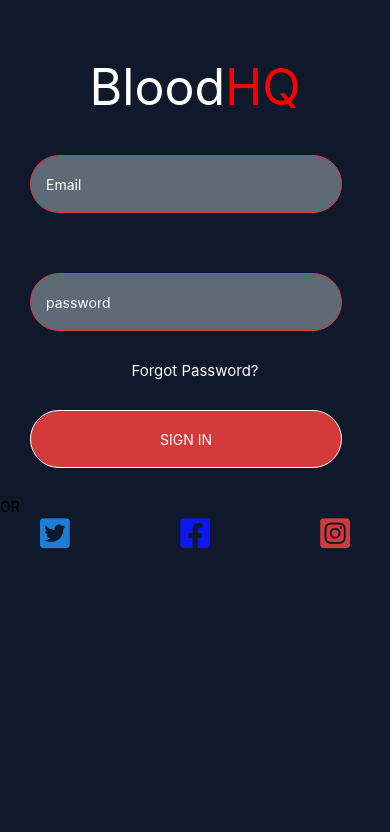
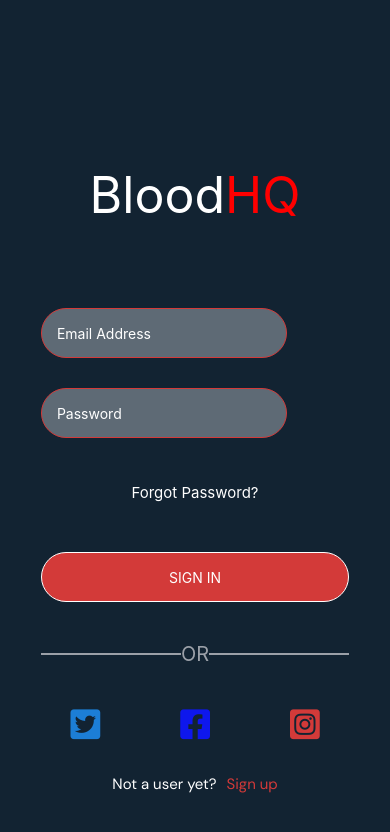
Before and after one commit to Holutunde/Bloodfinder, a React Native app: screen /Login in a window 390 px wide. Shown: the top 832 px of the page. Built offline with nearby package versions, Linux system fonts and the light colour scheme.

Commit message:
feature(login): UI Adjustments

```diff
--- a/App.js
+++ b/App.js
@@ -17,19 +17,12 @@ const customFonts = {
 const App = () => {
   const [fontsLoaded] = useFonts(customFonts)
   return (
-    <NavigationContainer>
-      <AuthStack />
-    </NavigationContainer>
+    <NavigationContainer>{fontsLoaded && <AuthStack />}</NavigationContainer>
   )
 }
 
 export default App
 
 const styles = StyleSheet.create({
-  container: {
-    flex: 1,
-    backgroundColor: '#fff',
-    alignItems: 'center',
-    justifyContent: 'center',
-  },
+  container: {},
 })
--- /dev/null
+++ b/components/Input.js
@@ -0,0 +1,235 @@
+import React, { useState, useRef } from 'react'
+import {
+  View,
+  TextInput,
+  TouchableOpacity,
+  Dimensions,
+  ScrollView,
+  Keyboard,
+} from 'react-native'
+
+import Text from './Text'
+import {
+  textInputBackground,
+  textInputBorder,
+  textBorderFocused,
+  inputTextColor,
+} from '../constants/color.js'
+
+const Input = ({
+  value,
+  onChangeText,
+  placeholder = '',
+  autoCapitalize = 'sentences',
+  secureTextEntry = false,
+  coverStyle = {},
+  RightIcon = null,
+  LeftIcon = null,
+  multiline = false,
+  style = {},
+  editable = true,
+  ...props
+}) => {
+  const [showPassword, setShowPassword] = useState(false)
+  const [isFocused, setFocused] = useState(false)
+
+  return (
+    <View
+      style={{
+        borderRadius: 30,
+        borderWidth: 1,
+        borderColor: isFocused ? textBorderFocused : textInputBorder,
+        width: '80%',
+        height: multiline ? 150 : 50,
+        flexDirection: 'row',
+        alignItems: 'center',
+        justifyContent: 'space-between',
+        marginVertical: 15,
+        paddingVertical: multiline ? 10 : 0,
+        paddingHorizontal: 10,
+        position: 'relative',
+        backgroundColor: textInputBackground,
+        ...coverStyle,
+      }}
+    >
+      <TextInput
+        value={value}
+        onChangeText={onChangeText}
+        onFocus={() => setFocused(true)}
+        onBlur={() => setFocused(false)}
+        placeholder={placeholder}
+        placeholderTextColor={inputTextColor}
+        autoCapitalize={secureTextEntry ? 'none' : autoCapitalize}
+        secureTextEntry={secureTextEntry && !showPassword}
+        multiline={multiline}
+        editable={editable}
+        style={{
+          color: '#dadee6',
+          flex: 1,
+          height: '100%',
+          paddingLeft: 5,
+          textAlignVertical: multiline ? 'top' : 'center',
+          ...style,
+        }}
+        {...props}
+      />
+      {secureTextEntry ? (
+        <TouchableOpacity
+          onPress={() => setShowPassword(() => !showPassword)}
+          style={{ marginLeft: 10 }}
+        >
+          <Ionicons
+            color={textColor}
+            size={22}
+            name={showPassword ? 'ios-eye-off' : 'ios-eye'}
+          />
+        </TouchableOpacity>
+      ) : (
+        RightIcon && (
+          <View style={{ marginLeft: 10 }}>
+            <RightIcon />
+          </View>
+        )
+      )}
+    </View>
+  )
+}
+
+export default Input
+
+export const Picker = ({
+  value,
+  onSelect,
+  placeholder = '',
+  coverStyle = {},
+  RightIcon = null,
+  LeftIcon = null,
+  style = {},
+  items = [],
+  itemStyle = {},
+  hasSearch = true,
+}) => {
+  const bottomSheet = useRef()
+  const [search, setSearch] = useState('')
+
+  return (
+    <>
+      <TouchableOpacity
+        onPress={() => bottomSheet.current?.open?.()}
+        style={{
+          borderRadius: 8,
+          borderWidth: 1,
+          borderColor: borderDarkGrey,
+          width: '100%',
+          height: 50,
+          flexDirection: 'row',
+          alignItems: 'center',
+          justifyContent: 'space-between',
+          marginVertical: 10,
+          paddingHorizontal: 5,
+          position: 'relative',
+          ...coverStyle,
+        }}
+      >
+        {!!value && (
+          <Text
+            style={{
+              position: 'absolute',
+              left: 5,
+              top: -12,
+              backgroundColor: '#fff',
+              paddingHorizontal: 5,
+              color: 'rgba(0, 0, 0, 0.6)',
+            }}
+          >
+            {placeholder}
+          </Text>
+        )}
+        {LeftIcon && <LeftIcon />}
+        <View
+          style={{
+            marginHorizontal: 10,
+            flex: 1,
+            height: 60,
+            alignItems: 'flex-start',
+            justifyContent: 'center',
+            ...style,
+          }}
+        >
+          <Text
+            style={{
+              color: value ? textColor : textColorSecondary,
+              // fontSize: 16,
+            }}
+          >
+            {value ? value?.label : placeholder}
+          </Text>
+        </View>
+        {RightIcon && <RightIcon />}
+      </TouchableOpacity>
+      <RBSheet
+        ref={bottomSheet}
+        height={Dimensions.get('window').height * 0.65}
+        duration={500}
+        dragFromTopOnly
+        closeOnDragDown
+        customStyles={{
+          container: {
+            borderTopLeftRadius: 16,
+            borderTopRightRadius: 16,
+          },
+          draggableIcon: {
+            width: 50,
+            height: 5,
+            borderRadius: 100,
+            backgroundColor: borderDarkGrey,
+          },
+        }}
+      >
+        <View style={{ flex: 1 }}>
+          {hasSearch && (
+            <View style={{ paddingHorizontal: 20 }}>
+              <Input
+                placeholder="Search"
+                value={search}
+                onChangeText={(val) => setSearch(val)}
+                coverStyle={{ height: 50 }}
+                style={{ height: 50 }}
+              />
+            </View>
+          )}
+          <ScrollView style={{ padding: 20 }}>
+            {items
+              .filter((item) =>
+                item.label?.toLowerCase()?.includes(search?.toLowerCase()),
+              )
+              .map((item) => {
+                return (
+                  <TouchableOpacity
+                    onPress={() => {
+                      bottomSheet.current?.close?.()
+                      onSelect(item)
+                    }}
+                    key={item.value}
+                    style={{
+                      paddingVertical: 10,
+                      ...itemStyle,
+                    }}
+                  >
+                    <Text
+                      style={{
+                        fontSize: 16,
+                        color: value?.value === item.value ? red : textColor,
+                      }}
+                    >
+                      {item.label}
+                    </Text>
+                  </TouchableOpacity>
+                )
+              })}
+          </ScrollView>
+        </View>
+      </RBSheet>
+    </>
+  )
+}
--- /dev/null
+++ b/constants/color.js
@@ -0,0 +1,24 @@
+export const textInputBackground = '#5E6A75'
+export const textInputBorder = '#D33A39'
+export const textBorderFocused = '#0f62fc'
+export const textInputBackground2 = '#D33A39'
+export const inputTextColor = '#FFFFFF'
+
+export const contentBackgroundColor = '#122332'
+
+export const borderDarkRed = '#D33A39'
+export const boderLightBrown = '#FAF3F4'
+
+export const textColor = '#393A4A'
+export const textColorSecondary = '#6B6C7E'
+export const red = '#9A0002'
+export const veryDarkBlue = '#22215B'
+export const veryLightBlue = '#F0F5FF'
+export const borderGrey = '#E7E7ED'
+export const veryLightRed = '#FEEFEF'
+export const veryLightGreen = '#E2EFEA'
+export const veryLightYellow = '#FFF3DB'
+export const veryLightGrey = '#E7E7ED'
+export const green = '#287D3C'
+export const yellow = '#FFB321'
+export const borderDarkGrey = '#CDCED9'
--- a/screens/Login.js
+++ b/screens/Login.js
@@ -1,75 +1,69 @@
 import {
   View,
   Text,
-  TextInput,
   KeyboardAvoidingView,
   TouchableWithoutFeedback,
   TouchableOpacity,
   ScrollView,
+  Keyboard,
   Platform,
   StyleSheet,
 } from 'react-native'
 import React, { useState } from 'react'
 import { SingleHeader } from '../components/Header'
 import Toptext from '../components/Toptext'
+import NormalText, { BoldText } from '../components/Text'
+import Input from '../components/Input'
 import { FontAwesome5 } from '@expo/vector-icons'
-import { TouchableHighlight } from 'react-native-web'
 
 const Login = () => {
-  const [loading, setLoading] = useState(false)
-  const [isFocused, setFocused] = useState(false)
-
-  const [loginData, setLoginData] = useState({
-    email: ' ',
-    password: ' ',
+  const [data, setData] = useState({
+    email: '',
+    password: '',
     check_textInputChange: false,
     secureTextEntry: true,
   })
 
   const handleInput = (value) => {
-    setLoginData({
-      ...loginData,
+    setData({
+      ...data,
       ...value,
       check_textInputChange: true,
     })
   }
 
-  const updateSecureTextEntry = () => {
-    setLoginData({
-      ...loginData,
-      secureTextEntry: !loginData.secureTextEntry,
-    })
-  }
   return (
     <View style={styles.container}>
       <KeyboardAvoidingView
         style={{ flex: 1 }}
         behavior={Platform.OS === 'ios' ? 'padding' : null}
       >
+        <TouchableWithoutFeedback onPress={() => Keyboard.dismiss()}>
+          <ScrollView
+            contentContainerStyle={{
+              alignItems: 'center',
+              justifyContent: 'center',
+              flex: 1,
+            }}
+          >
             <View style={styles.toptext}>
               <Toptext />
             </View>
             <View style={styles.form}>
-          <View style={styles.action}>
-            <TextInput
-              onFocus={() => setFocused(true)}
-              placeholder="Email"
-              placeholderTextColor="#fff"
-              style={styles.textInput}
+              <Input
+                value={data.email}
+                onChangeText={(email) => handleInput({ email })}
+                placeholder="Email Address"
                 autoCapitalize="none"
-              onChangeText={(email) => handleInput({ email })}
+                keyboardType="email-address"
+                coverStyle={{}}
               />
-          </View>
-          <View style={styles.action}>
-            <TextInput
-              placeholder="password"
-              secureTextEntry={loginData.secureTextEntry ? true : false}
-              placeholderTextColor="#FFFFFF"
-              style={styles.textInput}
-              autoCapitalize="none"
+              <Input
+                value={data.password}
                 onChangeText={(password) => handleInput({ password })}
+                placeholder="Password"
               />
-          </View>
+
               <TouchableOpacity style={styles.pascont}>
                 <Text style={styles.pas}>Forgot Password?</Text>
               </TouchableOpacity>
@@ -84,12 +78,36 @@ const Login = () => {
               <View style={styles.iconcont}></View>
             </View>
             <View style={styles.smlinks}>
-          <TouchableOpacity>
+              <TouchableOpacity style={styles.icon}>
                 <FontAwesome5 name="twitter-square" size={34} color="#1C7ED6" />
               </TouchableOpacity>
-          <FontAwesome5 name="facebook-square" size={34} color="#0E17ED" />
-          <FontAwesome5 name="instagram-square" size={34} color="#D33A39" />
+              <TouchableOpacity style={styles.icon}>
+                <FontAwesome5
+                  name="facebook-square"
+                  size={34}
+                  color="#0E17ED"
+                />
+              </TouchableOpacity>
+              <TouchableOpacity style={styles.icon}>
+                <FontAwesome5
+                  name="instagram-square"
+                  size={34}
+                  color="#D33A39"
+                />
+              </TouchableOpacity>
             </View>
+            <View style={{ flexDirection: 'row', paddingTop: 30 }}>
+              <NormalText style={{ paddingRight: 10, fontSize: 15 }}>
+                Not a user yet?
+              </NormalText>
+              <TouchableOpacity>
+                <NormalText style={{ color: '#D33A39', fontSize: 15 }}>
+                  Sign up
+                </NormalText>
+              </TouchableOpacity>
+            </View>
+          </ScrollView>
+        </TouchableWithoutFeedback>
       </KeyboardAvoidingView>
     </View>
   )
@@ -99,28 +117,19 @@ export default Login
 
 const styles = StyleSheet.create({
   container: {
-    flex: 1,
-    backgroundColor: '#0F192B',
+    height: '100%',
+    width: '100%',
+    backgroundColor: '#122332',
+    paddingTop: 30,
   },
-  toptext: {
-    paddingTop: 50,
-  },
-  action: {
-    borderWidth: 1,
-    borderColor: '#D33A39',
-    borderRadius: 30,
-    backgroundColor: '#5E6A75',
-    justifyContent: 'center',
-    margin: 30,
-    height: 58,
-    width: '80%',
-  },
-  textInput: {
-    color: '#5E6A75',
-    paddingLeft: 15,
+
+  toptext: { marginTop: 80 },
+  form: {
+    paddingTop: 60,
   },
   pascont: {
     alignItems: 'center',
+    marginVertical: 30,
   },
   pas: {
     color: '#FFFFFF',
@@ -129,21 +138,43 @@ const styles = StyleSheet.create({
   },
   butcont: {
     borderWidth: 1,
+    marginTop: 20,
     borderColor: '#FFFFFF',
     borderRadius: 30,
     backgroundColor: '#D33A39',
     justifyContent: 'center',
-    margin: 30,
-    height: 58,
-    width: '80%',
+    height: 50,
   },
   buttext: {
     color: '#FFFFFF',
     textAlign: 'center',
   },
+  lncont: {
+    marginVertical: 10,
+    paddingVertical: 30,
+    flexDirection: 'row',
+    justifyContent: 'space-around',
+    alignItems: 'center',
+  },
+  leftln: {
+    borderWidth: 1,
+    width: '90%',
+    borderColor: '#9ba0a8',
+    width: 140,
+  },
+  lntext: {
+    color: '#9ba0a8',
+    fontSize: 20,
+  },
+  rightln: {
+    borderWidth: 1,
+    borderColor: '#9ba0a8',
+    width: 140,
+  },
   smlinks: {
     flexDirection: 'row',
-    justifyContent: 'space-between',
+  },
+  icon: {
     marginHorizontal: 40,
   },
 })
```
Lines whose indentation alone changed are shown as unchanged.
